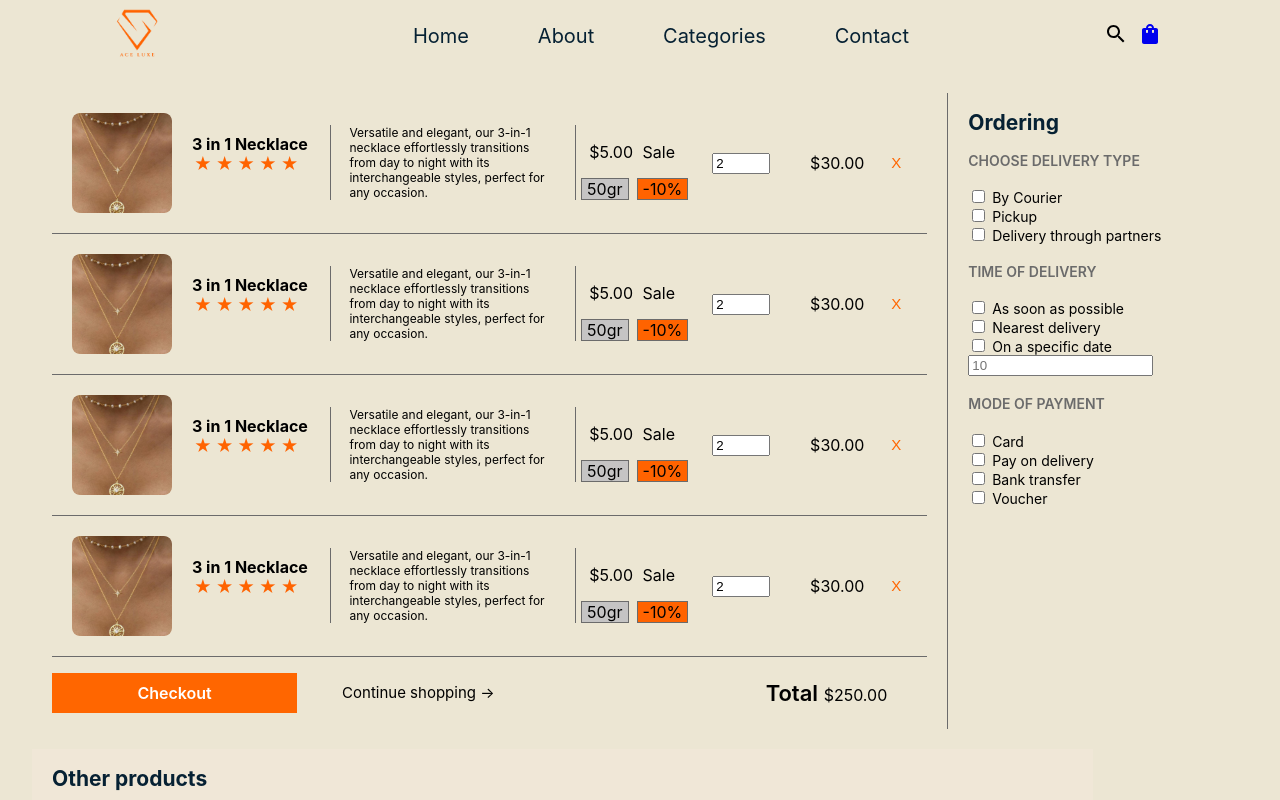
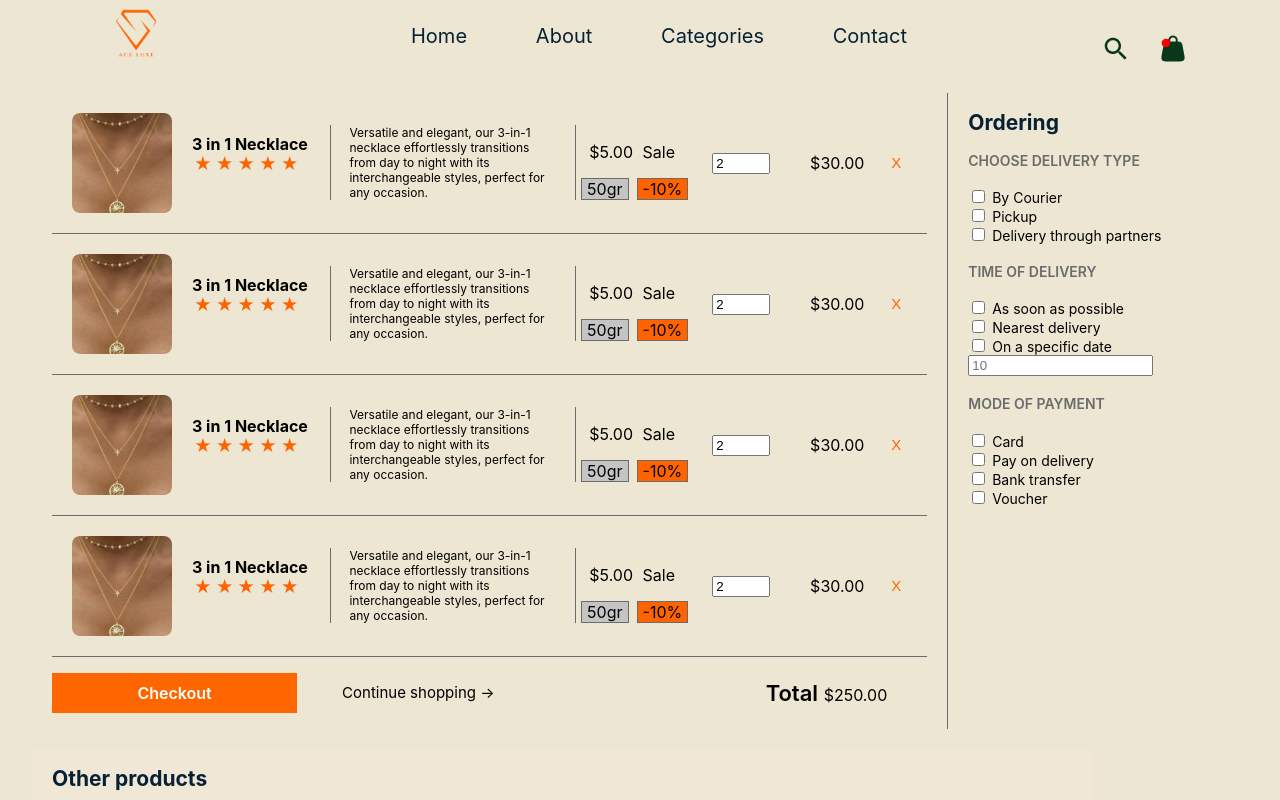
Before and after one commit to diddee/Ace-Luxe, a React (Create React App) app: page /Cart in a window 1280 px wide. Shown: the top 800 px of the page. Built offline with nearby package versions, Linux system fonts and the light colour scheme.

Commit message:
nav icon

```diff
--- a/src/Components/Nav/Nav.css
+++ b/src/Components/Nav/Nav.css
@@ -42,9 +42,16 @@
 }
 
 .icons {
+    width: 5%;
     display: flex;
-    gap: 10px;
+    flex-direction: row;
+    justify-content: space-between;
     cursor: pointer;
+}
+
+.icons a{
+    width: 5px;
+    height: 5px;
 }
 
 @media screen and (max-width: 925px){
--- a/src/Components/Nav/Nav.jsx
+++ b/src/Components/Nav/Nav.jsx
@@ -1,11 +1,11 @@
 import React, { useState } from 'react'
 import { Link } from "react-router-dom";
 import Logo from '../../Assets/BrightOrange 2.png'
-import SearchIcon from '@mui/icons-material/Search';
-// import ShoppingBagIcon from '@mui/icons-material/ShoppingBag';
 import Hamburger from '@mui/icons-material/DensityMedium';
-import CloseIcon from '@mui/icons-material/Close';
-import ShoppingBagIcon from '@mui/icons-material/ShoppingBagRounded';
+import CloseIcon from '../../Assets/search.png';
+import Bag from '../../Assets/bag.png';
+import Search from '../../Assets/search.png';
+
 import './Nav.css'
 
 function Nav() {
@@ -38,9 +38,9 @@ function Nav() {
             <li><a href="/">Contact</a></li>
         </ul>
         <div className="icons">
-          <SearchIcon fontSize="medium" />
+          <Link><img src={Search} alt="search" /></Link>
           <Link to='/Cart'>
-            <ShoppingBagIcon fontSize="medium" />
+            <img src={Bag} alt="bag" />
           </Link>
         </div>
 
```
Also changed, not shown: src/Assets/bag.png (added), src/Assets/search.png (added).
